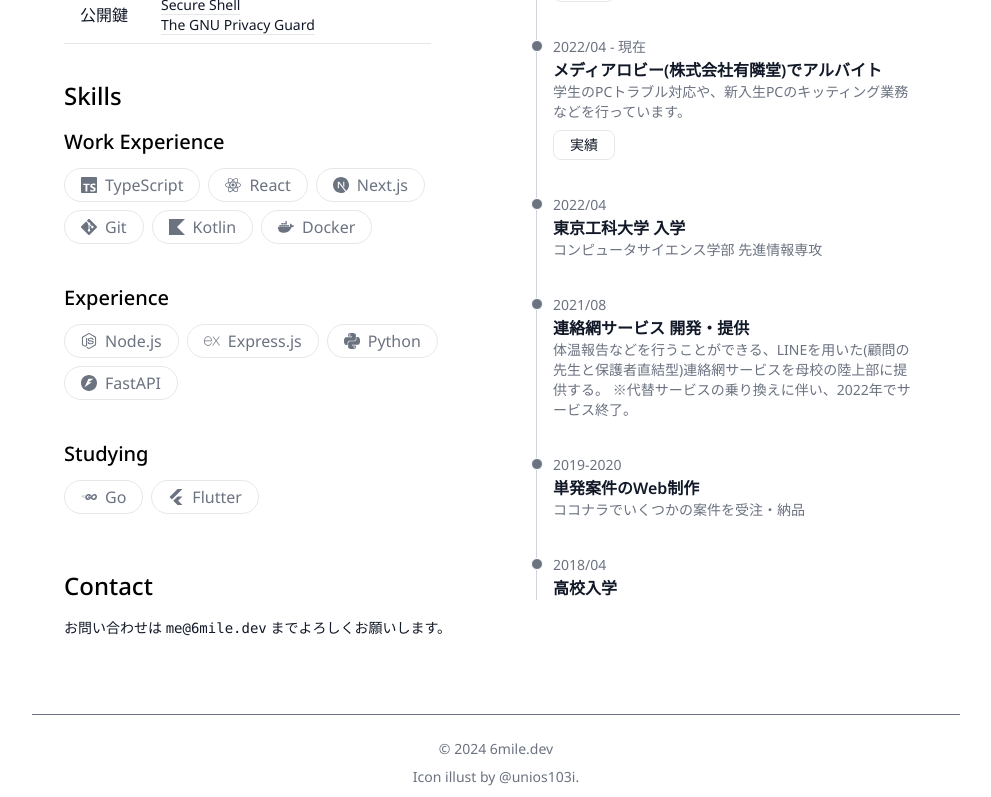
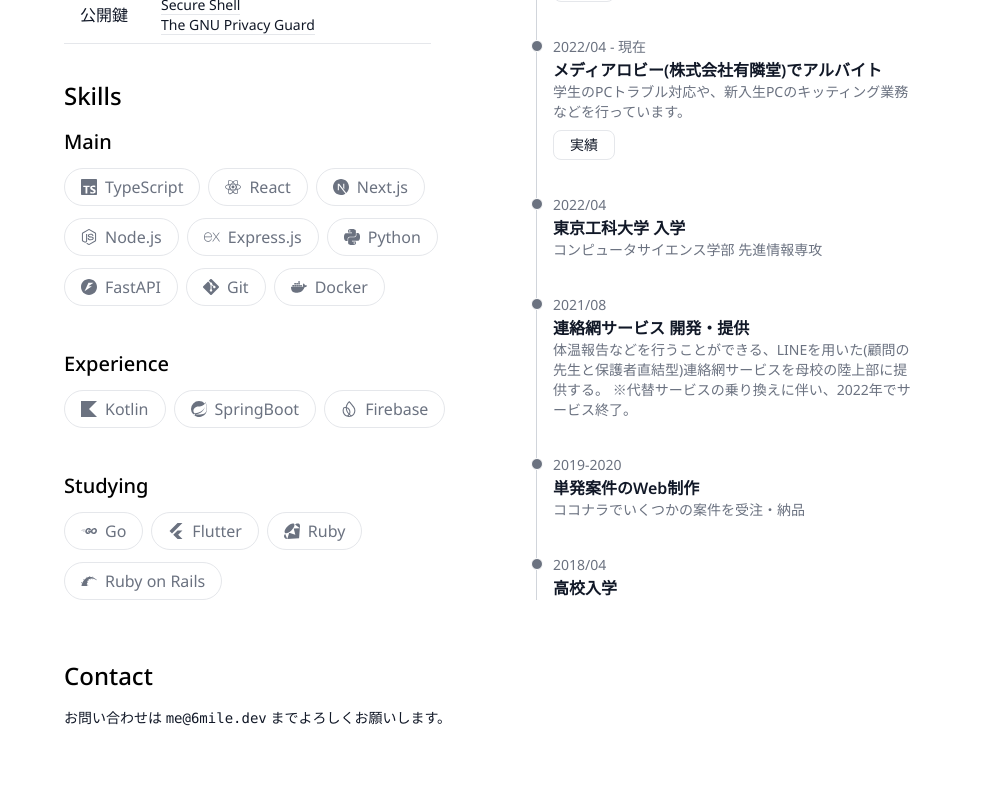
Before and after one commit to 6mile0/portfolio, a Next.js app: page / in a window 1280 px wide. Shown: the part 436-1233 px from the top of the page, without its empty margins (144-1135 px from the left). Built offline with nearby package versions, Linux system fonts and the light colour scheme.

Commit message:
fix budge padding and skill section name

```diff
--- a/app/components/topPage/SkillBox/iconLists.ts
+++ b/app/components/topPage/SkillBox/iconLists.ts
@@ -62,6 +62,22 @@ const langList: LangBadge[] = [
     {
         name: "Docker",
         icon: simpleIcon.SiDocker
+    },
+    {
+        name: "SpringBoot",
+        icon: simpleIcon.SiSpring
+    },
+    {
+        name: "Ruby",
+        icon: simpleIcon.SiRuby
+    },
+    {
+        name: "Ruby on Rails",
+        icon: simpleIcon.SiRubyonrails
+    },
+    {
+        name: "Google Cloud",
+        icon: simpleIcon.SiGooglecloud
     }
 ]
 
--- a/app/components/topPage/SkillBox/index.tsx
+++ b/app/components/topPage/SkillBox/index.tsx
@@ -15,7 +15,7 @@ export default function SkillBox({ titleName, skillItems }: Props) {
                 {skillItems.map((item, key) => {
                     const Icon = convertLangNameToIcon(item);
                     return (
-                        <span className="py-1 px-4 mb-2 border mr-2 rounded-full text-gray-500 dark:bg-gray-300 dark:text-gray-800" key={key}>
+                        <span className="py-1.5 px-4 mb-3 border mr-2 rounded-full text-gray-500 dark:bg-gray-300 dark:text-gray-800" key={key}>
                             <div className="flex items-center">
                                 {Icon && <Icon className="mr-2" />}
                                 {item}
--- a/app/page.tsx
+++ b/app/page.tsx
@@ -17,9 +17,9 @@ const profileData: Profile = {
   sshKeyListUrl: "https://github.com/6mile0.keys"
 }
 
-const mainSkills: string[] = ["TypeScript", "React", "Next.js", "Git", "Kotlin", "Docker"];
-const hadSkills = ["Node.js", "Express.js", "Python", "FastAPI"];
-const studyingSkills = ["Go", "Flutter"];
+const mainSkills: string[] = ["TypeScript", "React", "Next.js", "Node.js", "Express.js", "Python", "FastAPI", "Git", "Docker"];
+const hadSkills = ["Kotlin", "SpringBoot", "Firebase"];
+const studyingSkills = ["Go", "Flutter", "Ruby", "Ruby on Rails"];
 
 const timelineData: TimeLine[] = [
   {
@@ -73,7 +73,7 @@ export default function Home() {
           <div className="flex-1 md:p-6 lg:p-8">
             <ProfileBox title="Profile" data={profileData} />
             <TitleBox title="Skills" />
-            <SkillBox titleName="Work Experience" skillItems={mainSkills} />
+            <SkillBox titleName="Main" skillItems={mainSkills} />
             <SkillBox titleName="Experience" skillItems={hadSkills} />
             <SkillBox titleName="Studying" skillItems={studyingSkills} />
             <Contact />
```
